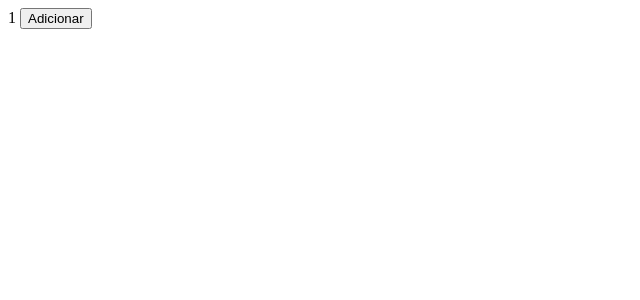
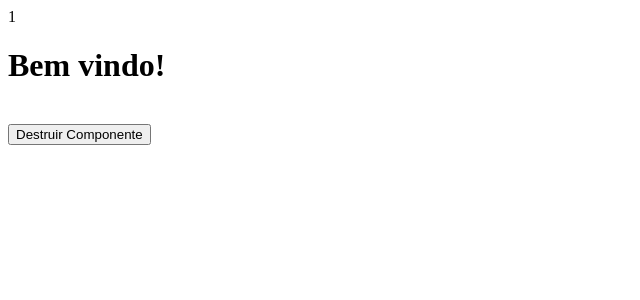
Before and after one commit to pquimelo/Angular, an Angular app in the folder primeiro-projeto/: page / in a window 1280 px wide. Shown: the top 300 px of the page, without its empty margins (0-640 px from the left). Built offline with nearby package versions, Linux system fonts and the light colour scheme.

Commit message:
ngOnDestroy
ngOnDestroy

```diff
--- a/primeiro-projeto/src/app/app.component.ts
+++ b/primeiro-projeto/src/app/app.component.ts
@@ -5,26 +5,26 @@
 
   template: `
 {{valor}}
-<button (click)="adicionar()">Adicionar</button>
-<router-outlet></router-outlet>
-`
+<app-title *ngIf="destruir"></app-title>
+<br>
+<button (click)="destruirComponent()">Destruir Componente</button>
+<router-outlet></router-outlet>`,
+})
+export class AppComponent implements OnInit, DoCheck, AfterContentInit, AfterContentChecked, AfterViewInit, AfterViewChecked {
+  public valor: number = 1;
+  public destruir: boolean = true;
 
+  constructor() { }
 
-,
-})
-export class AppComponent implements OnInit,DoCheck, AfterContentInit,AfterContentChecked,AfterViewInit,AfterViewChecked{
- public valor:number =1;
-  constructor(){}
-
-public adicionar():number{
-return this.valor +=1;
+  public adicionar(): number {
+    return this.valor += 1;
 
   }
- ngOnInit():void{
-  setTimeout(()=>{
+  ngOnInit(): void {
+    setTimeout(() => {
       console.log('Pedro');
 
-  },5000);
+    }, 5000);
   }
   ngDoCheck(): void {
     console.log('ngDoCheck');
@@ -41,4 +41,7 @@
   ngAfterViewChecked(): void {
     console.log('ngAfterViewChecked');
   }
+  public destruirComponent() {
+    this.destruir = false;
   }
+}
--- a/primeiro-projeto/src/app/title/title.component.ts
+++ b/primeiro-projeto/src/app/title/title.component.ts
@@ -1,11 +1,11 @@
-import { Component ,Input,OnChanges,OnInit} from '@angular/core';
+import { Component ,Input,OnChanges,OnDestroy,OnInit} from '@angular/core';
 
 @Component({
   selector: 'app-title',
   templateUrl: './title.component.html',
   styleUrls: ['./title.component.scss']
 })
-export class TitleComponent implements OnInit,OnChanges {
+export class TitleComponent implements OnInit,OnChanges ,OnDestroy{
 
   @Input() public  title:string ="Bem vindo!";
 constructor(){ }
@@ -15,4 +15,7 @@
 ngOnChanges(): void {
  alert('Alterou');
 }
+ngOnDestroy(): void {
+  console.log("Deu bom ele foi destruido");
 }
+}
```
Lines whose indentation alone changed are shown as unchanged.
